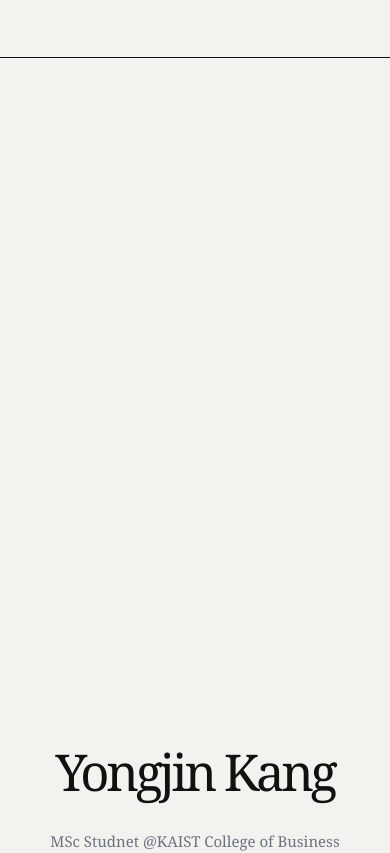
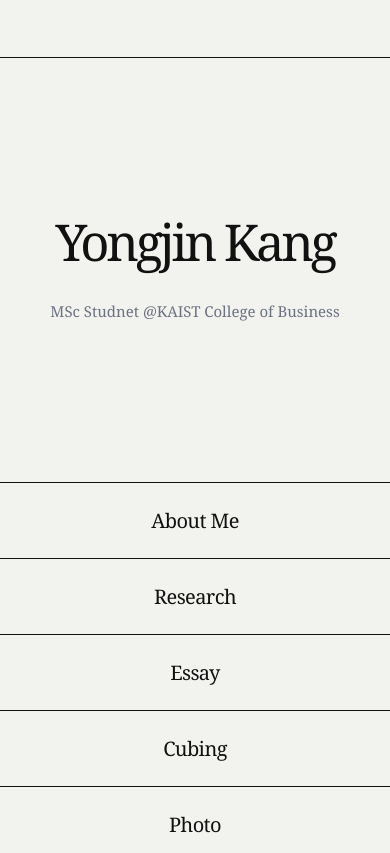
Before and after one commit to Rouxist/main-blog, a Next.js app: page / in a window 390 px wide. Shown: the top 853 px of the page. Built offline with nearby package versions, Linux system fonts and the light colour scheme.

Commit message:
fix(ui): reduce abnormal space in main page

```diff
--- a/src/styles/globals.css
+++ b/src/styles/globals.css
@@ -177,7 +177,7 @@ section {
   }
 
   .home-center {
-    grid-template-rows: minmax(0, 7fr) minmax(0, 3fr);
+    grid-template-rows: minmax(0, 2fr) minmax(0, 3fr);
   }
 
   .home-categories {
```
